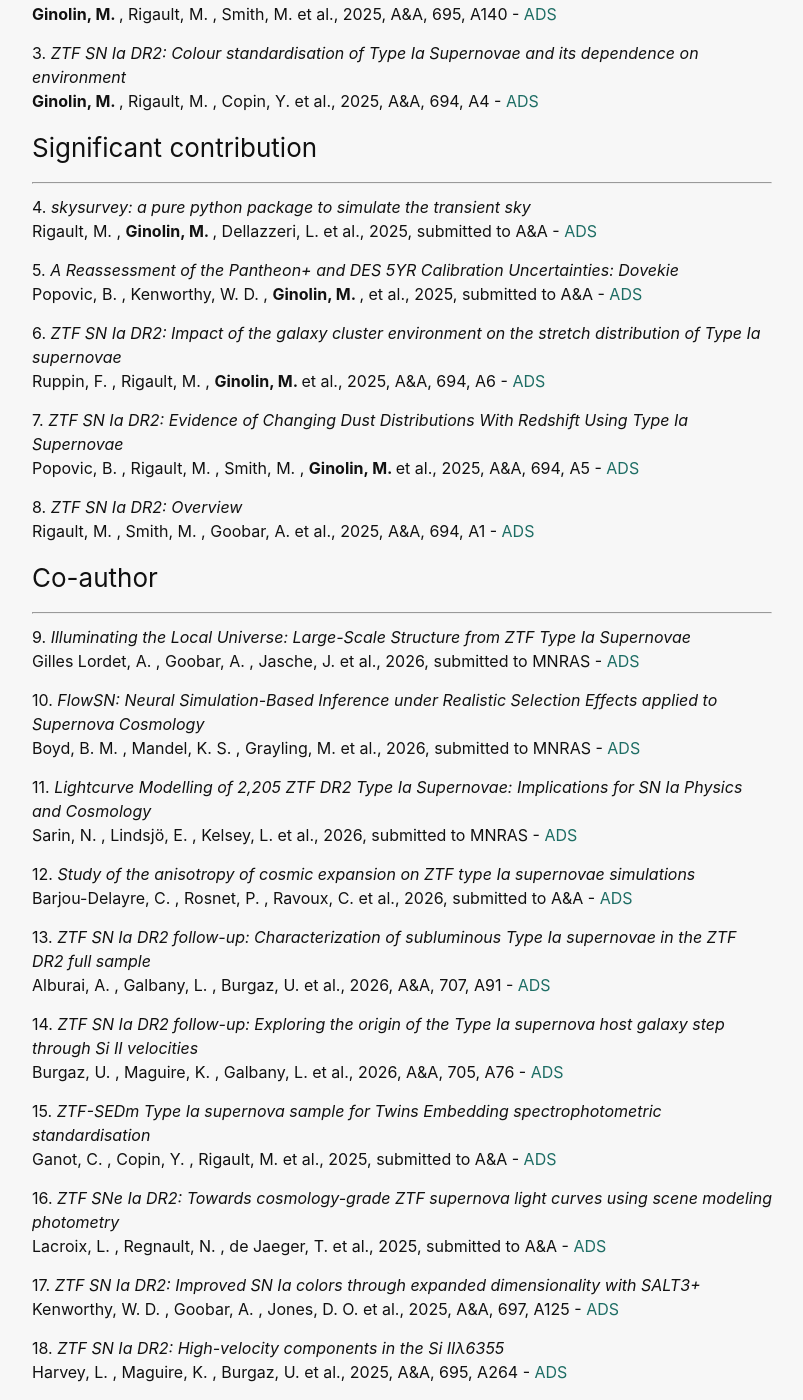
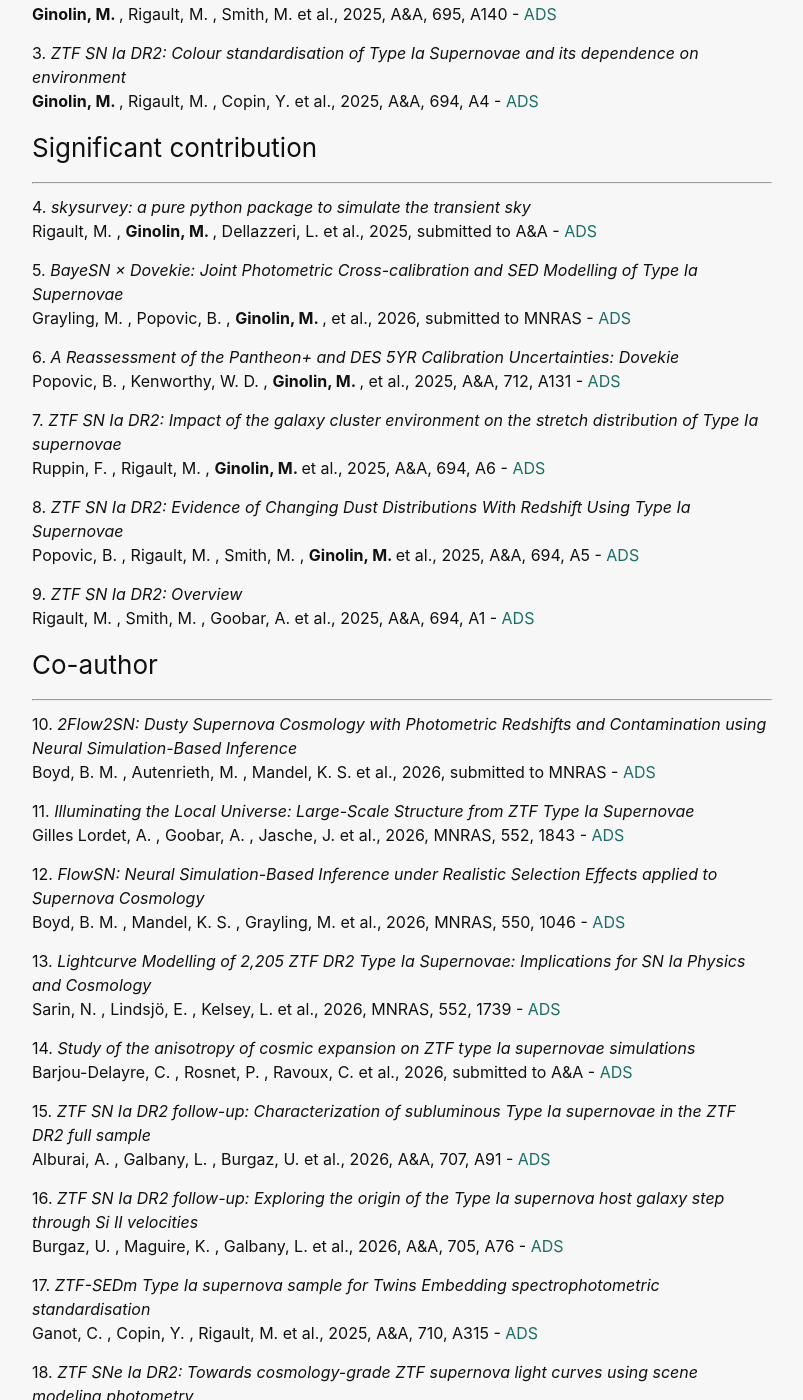
Before and after one commit to mginolin/mginolin.github.io, a Jekyll site: the page built from Publications.markdown, in a window 1280 px wide and 1400 px high, scrolled down 534 px. Shown: the whole window, without its empty margins (238-1041 px from the left). Built offline with Jekyll 4.4.1, drawn with Linux system fonts in a browser that asks for light colours; some of the changed text lies outside the part shown.

Commit message:
Update 26/10/26

```diff
--- a/Publications.markdown
+++ b/Publications.markdown
@@ -17,7 +17,7 @@ This is a (regularly updated) list of my publications. You can also find them on
 ---
 
 <p style="margin-top:0.3cm;"> 1. <em>On the origin of the environmental step: A BayeSN view of the ZTF SN Ia DR2 </em>
-<br><strong>Ginolin, M. </strong> , Grayling, M. , Mandel, K. S. et al., 2026, sumbitted to MNRAS - <a href="https://ui.adsabs.harvard.edu/abs/2026arXiv260506799G/abstract">ADS</a></p>
+<br><strong>Ginolin, M. </strong> , Grayling, M. , Mandel, K. S. et al., 2026, MNRAS, 552, 1785 - <a href="https://ui.adsabs.harvard.edu/abs/2026arXiv260506799G/abstract">ADS</a></p>
 
 <p> 2. <em>ZTF SN Ia DR2: Environmental dependencies of stretch and luminosity of a volume limited
 sample of 1,000 Type Ia Supernovae</em>
@@ -33,79 +33,85 @@ sample of 1,000 Type Ia Supernovae</em>
 <p style="margin-top:0.3cm;"> 4. <em>skysurvey: a pure python package to simulate the transient sky </em>
 <br>Rigault, M. , <strong>Ginolin, M. </strong> , Dellazzeri, L. et al., 2025, submitted to A&amp;A - <a href="https://ui.adsabs.harvard.edu/abs/2026arXiv260525840R/abstract">ADS</a></p>
 
-<p> 5. <em>A Reassessment of the Pantheon+ and DES 5YR Calibration Uncertainties: Dovekie</em>
-<br>Popovic, B. , Kenworthy, W. D. , <strong>Ginolin, M. </strong>, et al., 2025, submitted to A&amp;A - <a href="https://ui.adsabs.harvard.edu/abs/2025arXiv250605471P/abstract">ADS</a></p>
+<p> 5. <em>BayeSN × Dovekie: Joint Photometric Cross-calibration and SED Modelling of Type Ia Supernovae </em>
+<br>Grayling, M. , Popovic, B. , <strong>Ginolin, M. </strong>, et al., 2026, submitted to MNRAS - <a href="https://ui.adsabs.harvard.edu/abs/2026arXiv260619429G/abstract">ADS</a></p>
 
-<p> 6. <em>ZTF SN Ia DR2: Impact of the galaxy cluster environment on the stretch distribution of Type Ia supernovae</em>
+<p> 6. <em>A Reassessment of the Pantheon+ and DES 5YR Calibration Uncertainties: Dovekie</em>
+<br>Popovic, B. , Kenworthy, W. D. , <strong>Ginolin, M. </strong>, et al., 2025, A&amp;A, 712, A131 - <a href="https://ui.adsabs.harvard.edu/abs/2025arXiv250605471P/abstract">ADS</a></p>
+
+<p> 7. <em>ZTF SN Ia DR2: Impact of the galaxy cluster environment on the stretch distribution of Type Ia supernovae</em>
 <br>Ruppin, F. , Rigault, M. , <strong>Ginolin, M. </strong> et al., 2025, A&amp;A, 694, A6 - <a href="https://ui.adsabs.harvard.edu/abs/2024arXiv240601108R/abstract">ADS</a></p>
 
-<p> 7. <em>ZTF SN Ia DR2: Evidence of Changing Dust Distributions With Redshift Using Type Ia Supernovae</em>
+<p> 8. <em>ZTF SN Ia DR2: Evidence of Changing Dust Distributions With Redshift Using Type Ia Supernovae</em>
 <br>Popovic, B. , Rigault, M. , Smith, M. , <strong>Ginolin, M. </strong> et al., 2025, A&amp;A, 694, A5 - <a href="https://ui.adsabs.harvard.edu/abs/2024arXiv240606215P/abstract">ADS</a></p>
 
-<p> 8. <em>ZTF SN Ia DR2: Overview</em>
+<p> 9. <em>ZTF SN Ia DR2: Overview</em>
 <br>Rigault, M. , Smith, M. , Goobar, A. et al., 2025, A&amp;A, 694, A1 - <a href="https://ui.adsabs.harvard.edu/abs/2024arXiv240904346R/abstract">ADS</a></p>
 
 ### Co-author
 ---
 
-<p style="margin-top:0.3cm;"> 9. <em> Illuminating the Local Universe: Large-Scale Structure from ZTF Type Ia Supernovae  </em>
-<br>Gilles Lordet, A. , Goobar, A. , Jasche, J. et al., 2026, submitted to MNRAS - <a href="https://ui.adsabs.harvard.edu/abs/2026arXiv260412714G/abstract">ADS</a></p>
+<p style="margin-top:0.3cm;"> 10. <em> 2Flow2SN: Dusty Supernova Cosmology with Photometric Redshifts and Contamination using Neural Simulation-Based Inference </em>
+<br>Boyd, B. M. , Autenrieth, M. , Mandel, K. S. et al., 2026, submitted to MNRAS - <a href="https://ui.adsabs.harvard.edu/abs/2026arXiv261030244B/abstract">ADS</a></p>
 
-<p> 10. <em> FlowSN: Neural Simulation-Based Inference under Realistic Selection Effects applied to Supernova Cosmology  </em>
-<br>Boyd, B. M. , Mandel, K. S. , Grayling, M. et al., 2026, submitted to MNRAS - <a href="https://ui.adsabs.harvard.edu/abs/2026arXiv260311165B/abstract">ADS</a></p>
+<p> 11. <em> Illuminating the Local Universe: Large-Scale Structure from ZTF Type Ia Supernovae  </em>
+<br>Gilles Lordet, A. , Goobar, A. , Jasche, J. et al., 2026, MNRAS, 552, 1843 - <a href="https://ui.adsabs.harvard.edu/abs/2026arXiv260412714G/abstract">ADS</a></p>
 
-<p> 11. <em> Lightcurve Modelling of 2,205 ZTF DR2 Type Ia Supernovae: Implications for SN Ia Physics and Cosmology  </em>
-<br>Sarin, N. , Lindsjö, E. , Kelsey, L. et al., 2026, submitted to MNRAS - <a href="https://ui.adsabs.harvard.edu/abs/2026arXiv260202677S/abstract">ADS</a></p>
+<p> 12. <em> FlowSN: Neural Simulation-Based Inference under Realistic Selection Effects applied to Supernova Cosmology  </em>
+<br>Boyd, B. M. , Mandel, K. S. , Grayling, M. et al., 2026, MNRAS, 550, 1046 - <a href="https://ui.adsabs.harvard.edu/abs/2026arXiv260311165B/abstract">ADS</a></p>
 
-<p> 12. <em> Study of the anisotropy of cosmic expansion on ZTF type Ia supernovae simulations  </em>
+<p> 13. <em> Lightcurve Modelling of 2,205 ZTF DR2 Type Ia Supernovae: Implications for SN Ia Physics and Cosmology  </em>
+<br>Sarin, N. , Lindsjö, E. , Kelsey, L. et al., 2026, MNRAS, 552, 1739 - <a href="https://ui.adsabs.harvard.edu/abs/2026arXiv260202677S/abstract">ADS</a></p>
+
+<p> 14. <em> Study of the anisotropy of cosmic expansion on ZTF type Ia supernovae simulations  </em>
 <br>Barjou-Delayre, C. , Rosnet, P. , Ravoux, C. et al., 2026, submitted to A&amp;A - <a href="https://ui.adsabs.harvard.edu/abs/2026arXiv260111139B/abstract">ADS</a></p>
 
-<p> 13. <em>ZTF SN Ia DR2 follow-up: Characterization of subluminous Type Ia supernovae in the ZTF DR2 full sample </em>
+<p> 15. <em>ZTF SN Ia DR2 follow-up: Characterization of subluminous Type Ia supernovae in the ZTF DR2 full sample </em>
 <br>Alburai, A. , Galbany, L. , Burgaz, U. et al., 2026, A&amp;A, 707, A91 - <a href="https://ui.adsabs.harvard.edu/abs/2025arXiv251221256A/abstract">ADS</a></p>
 
-<p> 14. <em>ZTF SN Ia DR2 follow-up: Exploring the origin of the Type Ia supernova host galaxy step through Si II velocities</em>
+<p> 16. <em>ZTF SN Ia DR2 follow-up: Exploring the origin of the Type Ia supernova host galaxy step through Si II velocities</em>
 <br>Burgaz, U. , Maguire, K. , Galbany, L. et al., 2026, A&amp;A, 705, A76 - <a href="https://ui.adsabs.harvard.edu/abs/2025arXiv250902687B/abstract">ADS</a></p>
 
-<p> 15. <em>ZTF-SEDm Type Ia supernova sample for Twins Embedding spectrophotometric standardisation </em>
-<br>Ganot, C. , Copin, Y. , Rigault, M. et al., 2025, submitted to A&amp;A - <a href="https://ui.adsabs.harvard.edu/abs/2025arXiv251207696G/abstract">ADS</a></p>
+<p> 17. <em>ZTF-SEDm Type Ia supernova sample for Twins Embedding spectrophotometric standardisation </em>
+<br>Ganot, C. , Copin, Y. , Rigault, M. et al., 2025, A&amp;A, 710, A315 - <a href="https://ui.adsabs.harvard.edu/abs/2026A%26A...710A.315G/abstract">ADS</a></p>
 
-<p> 16. <em>ZTF SNe Ia DR2: Towards cosmology-grade ZTF supernova light curves using scene modeling
+<p> 18. <em>ZTF SNe Ia DR2: Towards cosmology-grade ZTF supernova light curves using scene modeling
 photometry</em>
 <br>Lacroix, L. , Regnault, N. , de Jaeger, T. et al., 2025, submitted to A&amp;A - <a href="https://ui.adsabs.harvard.edu/abs/2025arXiv250904073L/abstract">ADS</a></p>
 
-<p> 17. <em>ZTF SN Ia DR2: Improved SN Ia colors through expanded dimensionality with SALT3+</em>
+<p> 19. <em>ZTF SN Ia DR2: Improved SN Ia colors through expanded dimensionality with SALT3+</em>
 <br>Kenworthy, W. D. , Goobar, A. , Jones, D. O. et al., 2025, A&amp;A, 697, A125 - <a href="https://ui.adsabs.harvard.edu/abs/2025A%26A...697A.125K/abstract">ADS</a></p>
 
-<p> 18. <em>ZTF SN Ia DR2: High-velocity components in the Si IIλ6355</em>
+<p> 20. <em>ZTF SN Ia DR2: High-velocity components in the Si IIλ6355</em>
 <br>Harvey, L. , Maguire, K. , Burgaz, U. et al., 2025, A&amp;A, 695, A264 - <a href="https://ui.adsabs.harvard.edu/abs/2025A&A...695A.264H/abstract">ADS</a></p>
 
-<p> 19. <em>ZTF SN Ia DR2: An environmental study of Type Ia supernovae using host galaxy image decomposition</em>
+<p> 21. <em>ZTF SN Ia DR2: An environmental study of Type Ia supernovae using host galaxy image decomposition</em>
 <br>Senzel, R. , Maguire, K. , Burgaz, U. et al., 2025, A&amp;A, 694, A14 - <a href="https://ui.adsabs.harvard.edu/abs/2024arXiv241111986S/abstract">ADS</a></p>
 
-<p> 20. <em>ZTF SN Ia DR2: Properties of the low-mass host galaxies of Type Ia supernovae in a volume-
+<p> 22. <em>ZTF SN Ia DR2: Properties of the low-mass host galaxies of Type Ia supernovae in a volume-
 limited sample</em>
 <br>Burgaz, U. , Maguire, K. , Dimitriadis, G. et al., 2025, A&amp;A, 694, A13 - <a href="https://ui.adsabs.harvard.edu/abs/2024arXiv241214262B/abstract">ADS</a></p>
 
-<p> 21. <em>ZTF SN Ia DR2: The secondary maximum in Type Ia supernovae</em>
+<p> 23. <em>ZTF SN Ia DR2: The secondary maximum in Type Ia supernovae</em>
 <br>Deckers, M. , Maguire, K. , Shingles, L. et al., 2025, A&amp;A, 694, A12 - <a href="https://ui.adsabs.harvard.edu/abs/2024arXiv240619460D/abstract">ADS</a></p>
 
-<p> 22. <em>ZTF SN Ia DR2: The diversity and relative rates of the thermonuclear SN population</em>
+<p> 24. <em>ZTF SN Ia DR2: The diversity and relative rates of the thermonuclear SN population</em>
 <br>Dimitriadis, G. , Burgaz, U. , Deckers, M. et al., 2025, A&amp;A, 694, A10 - <a href="https://ui.adsabs.harvard.edu/abs/2024arXiv240904200D/abstract">ADS</a></p>
 
-<p> 23. <em>ZTF SN Ia DR2: The spectral diversity of Type Ia supernovae in a volume-limited sample</em>
+<p> 25. <em>ZTF SN Ia DR2: The spectral diversity of Type Ia supernovae in a volume-limited sample</em>
 <br>Burgaz, U. , Maguire, K. , Dimitriadis, G. et al., 2025, A&amp;A, 694, A9 - <a href="https://ui.adsabs.harvard.edu/abs/2024arXiv240706828B/abstract">ADS</a></p>
 
-<p> 24. <em>ZTF SN Ia DR2: Peculiar velocities impact on the Hubble diagram</em>
+<p> 26. <em>ZTF SN Ia DR2: Peculiar velocities impact on the Hubble diagram</em>
 <br>Carreres, B. , Rosselli, D. , Bautista, J. E. et al., 2025, A&amp;A, 694, A8 - <a href="https://ui.adsabs.harvard.edu/abs/2024arXiv240520409C/abstract">ADS</a></p>
 
-<p> 25. <em>ZTF SN Ia DR2: Exploring SN Ia properties in the vicinity of under-dense environments</em>
+<p> 27. <em>ZTF SN Ia DR2: Exploring SN Ia properties in the vicinity of under-dense environments</em>
 <br>Aubert, M. , Rosnet, P. , Popovic, B. et al., 2025, A&amp;A, 694, A7 - <a href="https://ui.adsabs.harvard.edu/abs/2024arXiv240611680A/abstract">ADS</a></p>
 
-<p> 26. <em>ZTF SN Ia DR2: Simulations and volume limited sample</em>
+<p> 28. <em>ZTF SN Ia DR2: Simulations and volume limited sample</em>
 <br>Amenouche, M. , Smith, M. , Rosnet, et al., 2025, A&amp;A, 694, A3 - <a href="https://ui.adsabs.harvard.edu/abs/2024arXiv240904650A/abstract">ADS</a></p>
 
-<p> 27. <em>ZTF SN Ia DR2: Study of Type Ia Supernova lightcurve fits</em>
+<p> 29. <em>ZTF SN Ia DR2: Study of Type Ia Supernova lightcurve fits</em>
 <br>Rigault, M. , Smith, M. , Regnault, N. et al., 2025, A&amp;A, 694, A2 - <a href="https://ui.adsabs.harvard.edu/abs/2024arXiv240602073R/abstract">ADS</a></p>
 
-<p> 28. <em>Growth-rate measurement with type-Ia supernovae using ZTF survey simulations</em>
+<p> 30. <em>Growth-rate measurement with type-Ia supernovae using ZTF survey simulations</em>
 <br>Carreres, B. , Bautista, J. E. , Feinstein, F. et al., 2023, A&amp;A - <a href="https://ui.adsabs.harvard.edu/abs/2023A%26A...674A.197C/abstract">ADS</a></p>
--- a/_config.yml
+++ b/_config.yml
@@ -42,7 +42,7 @@ plugins:
 # Excluded items can be processed by explicitly listing the directories or
 # their entries' file path in the `include:` list.
 #
-# exclude:
+#exclude:
 #   - .sass-cache/
 #   - .jekyll-cache/
 #   - gemfiles/
```
Also changed, not shown: CV.markdown (+11 -8 lines), Talks.markdown (+8 -2 lines), Teaching.markdown (+8 -2 lines).
